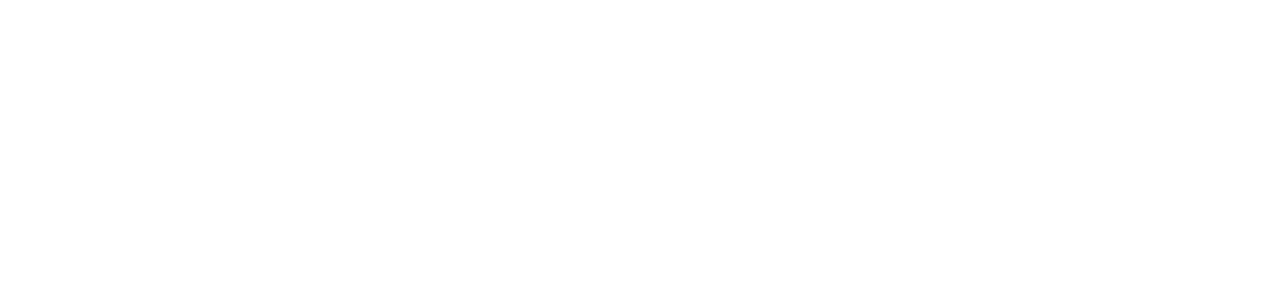
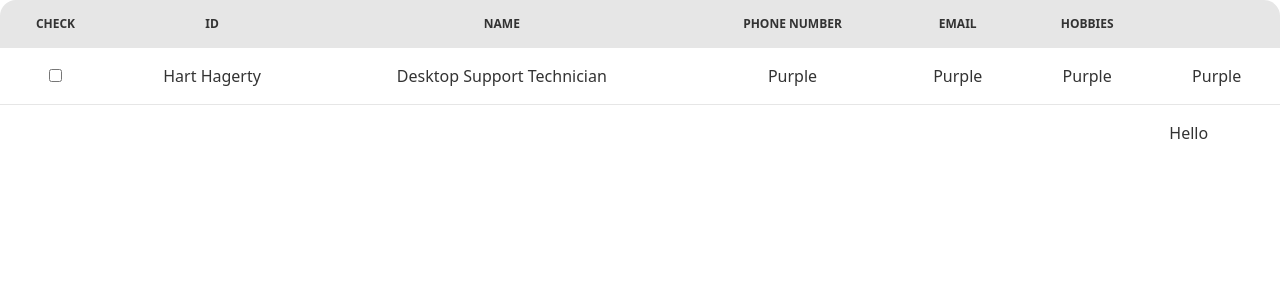
Before and after one commit to labibahmed10/job-task, a React (Create React App) app: page / in a window 1280 px wide. Shown: the top 300 px of the page. Built offline with nearby package versions, Linux system fonts and the light colour scheme.

Commit message:
added table to show contents

```diff
--- a/my-project/package.json
+++ /dev/null
@@ -1,5 +0,0 @@
-{
-  "name": "my-project",
-  "version": "0.1.0",
-  "private": true
-}
--- a/package.json
+++ b/package.json
@@ -6,6 +6,7 @@
     "@testing-library/jest-dom": "^5.16.4",
     "@testing-library/react": "^13.3.0",
     "@testing-library/user-event": "^13.5.0",
+    "daisyui": "^2.19.0",
     "react": "^18.2.0",
     "react-dom": "^18.2.0",
     "react-scripts": "5.0.1",
--- a/src/App.js
+++ b/src/App.js
@@ -1,8 +1,10 @@
+import HomePage from "./Components/HomePage/HomePage";
+
 function App() {
   return (
-    <div>
-
-    </div>
+    <section>
+      <HomePage />
+    </section>
   );
 }
 
--- /dev/null
+++ b/src/Components/HomePage/HomePage.js
@@ -0,0 +1,12 @@
+import React from "react";
+import TableContent from "../TableContent/TableContent";
+
+const HomePage = () => {
+  return (
+    <section>
+      <TableContent />
+    </section>
+  );
+};
+
+export default HomePage;
--- /dev/null
+++ b/src/Components/TableContent/TableContent.js
@@ -0,0 +1,47 @@
+import React from "react";
+
+const TableContent = () => {
+  return (
+    <div class="overflow-x-auto">
+      <table class="table w-full">
+        <thead>
+          <tr className="text-center">
+            <th>Check</th>
+            <th>ID</th>
+            <th>Name</th>
+            <th>Phone Number</th>
+            <th>Email</th>
+            <th>Hobbies</th>
+            <th></th>
+          </tr>
+        </thead>
+        <tbody>
+          <tr class="hover text-center">
+            <th>
+              <input type="checkbox" name="depends" id="" />
+            </th>
+            <td>Hart Hagerty</td>
+            <td>Desktop Support Technician</td>
+            <td>Purple</td>
+            <td>Purple</td>
+            <td>Purple</td>
+            <td>Purple</td>
+          </tr>
+          <tr className="text-center+">
+            <td></td>
+            <td></td>
+            <td></td>
+            <td></td>
+            <td></td>
+            <td></td>
+            <td>
+              <button>Hello</button>
+            </td>
+          </tr>
+        </tbody>
+      </table>
+    </div>
+  );
+};
+
+export default TableContent;
--- a/tailwind.config.js
+++ b/tailwind.config.js
@@ -1,9 +1,22 @@
 module.exports = {
-  content: [
-    "./src/**/*.{js,jsx,ts,tsx}",
-  ],
+  content: ["./src/**/*.{js,jsx,ts,tsx}"],
   theme: {
     extend: {},
   },
-  plugins: [],
-}
+  daisyui: {
+    themes: [
+      {
+        mytheme: {
+          primary: "#a991f7",
+          secondary: "#f6d860",
+          accent: "#37cdbe",
+          neutral: "#3d4451",
+          "base-100": "#ffffff",
+        },
+      },
+      // "dark",
+      // "cupcake",
+    ],
+  },
+  plugins: [require("daisyui")],
+};
```
Also changed, not shown: 1 other file (tests, documents, lock files or other folders).
